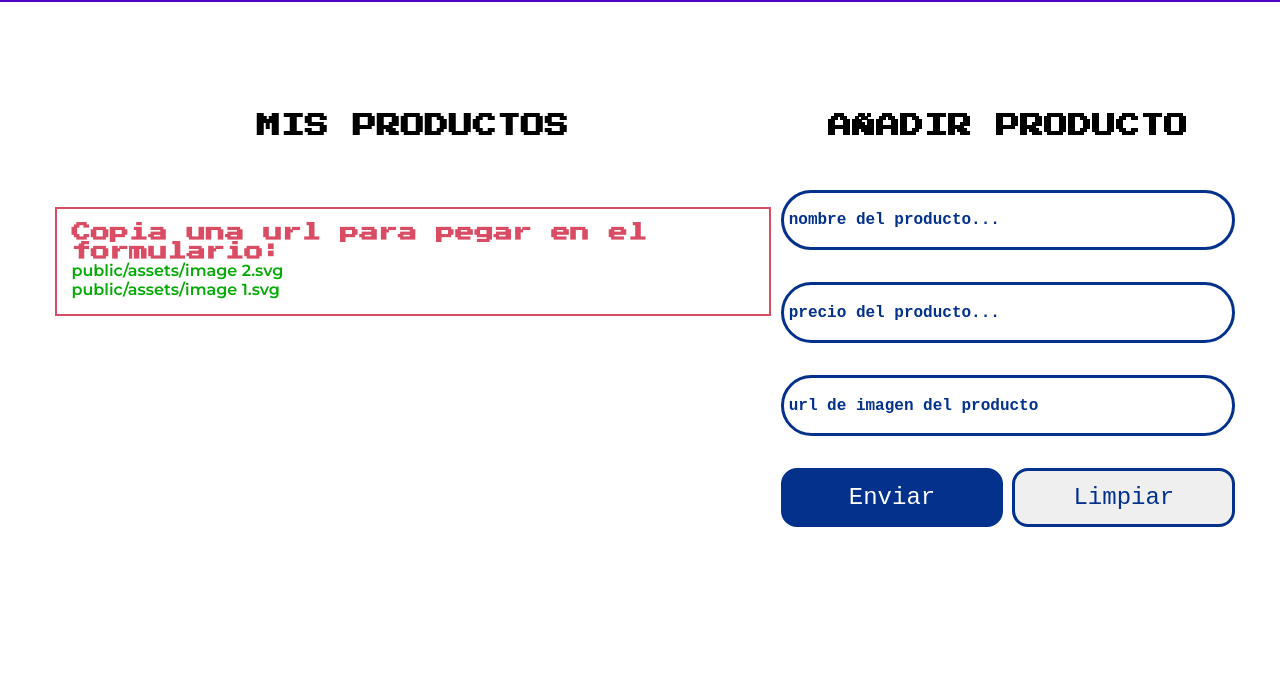
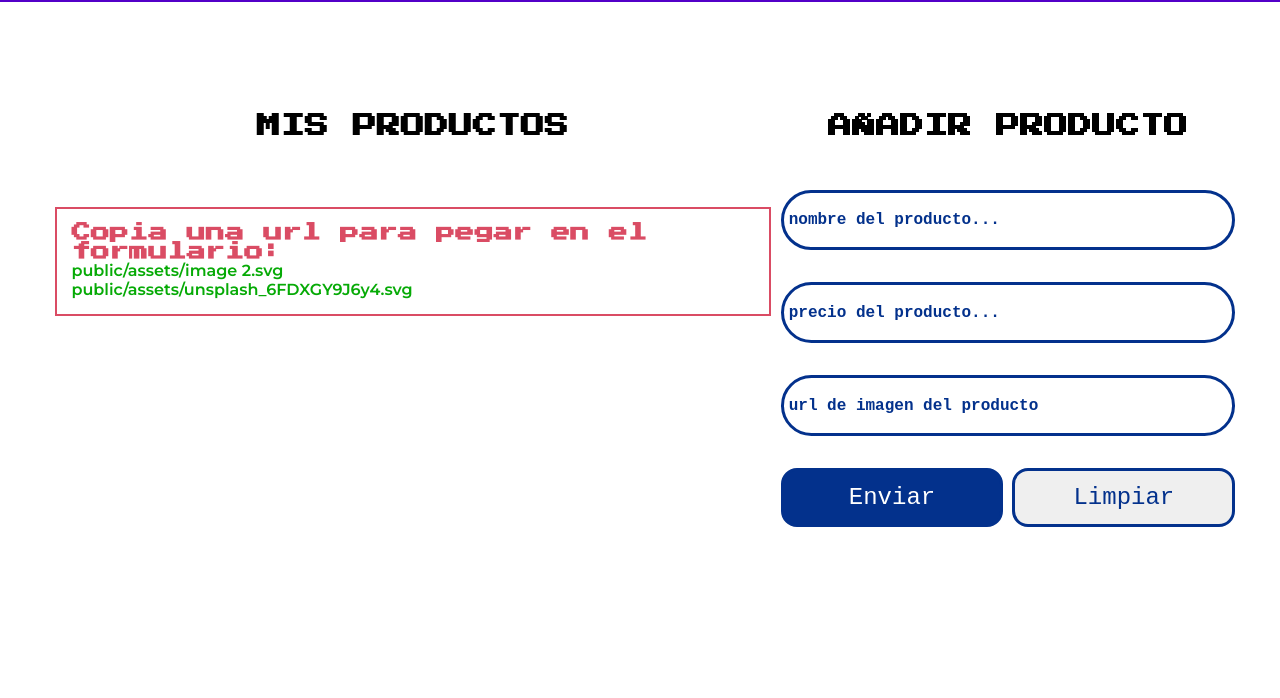
Before and after one commit to MercaderJS/Alura-Geek, a website with bundled scripts: page index.html in a window 1280 px wide. Shown: the part 102-800 px from the top of the page. Built offline with nearby package versions, Linux system fonts and the light colour scheme; no server answers.

Commit message:
añadiendo ruta imagen stormtrooper para copiar ruta

```diff
--- a/index.html
+++ b/index.html
@@ -27,7 +27,7 @@
         <div class="area__url">
             <h2>Copia una url para pegar en el formulario: </h2>
             <p class="url__copiar">public/assets/image 2.svg</p>
-            <p class="url__copiar">public/assets/image 1.svg</p>
+            <p class="url__copiar">public/assets/unsplash_6FDXGY9J6y4.svg</p>
 
         </div>
         </section>
```
